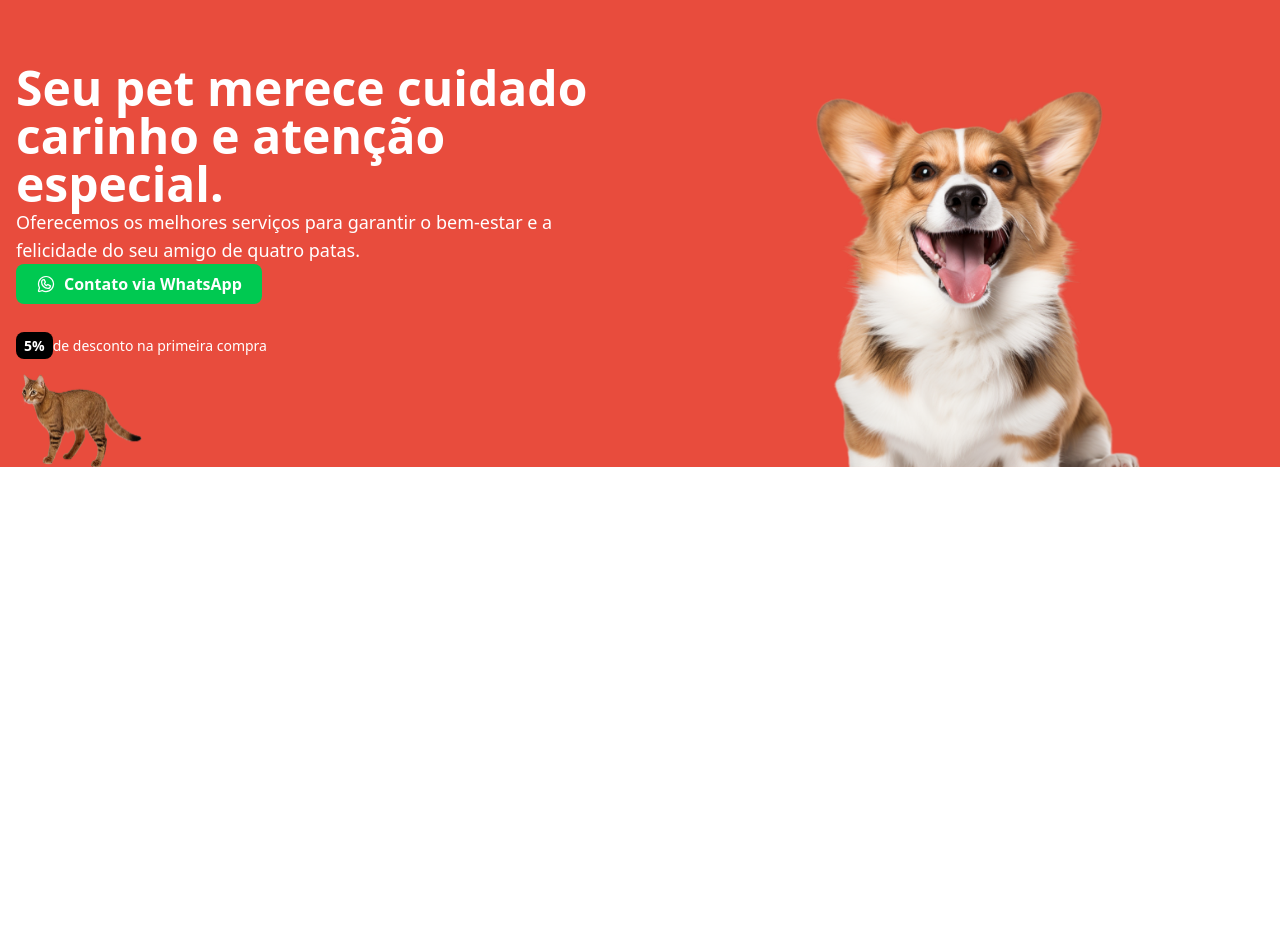
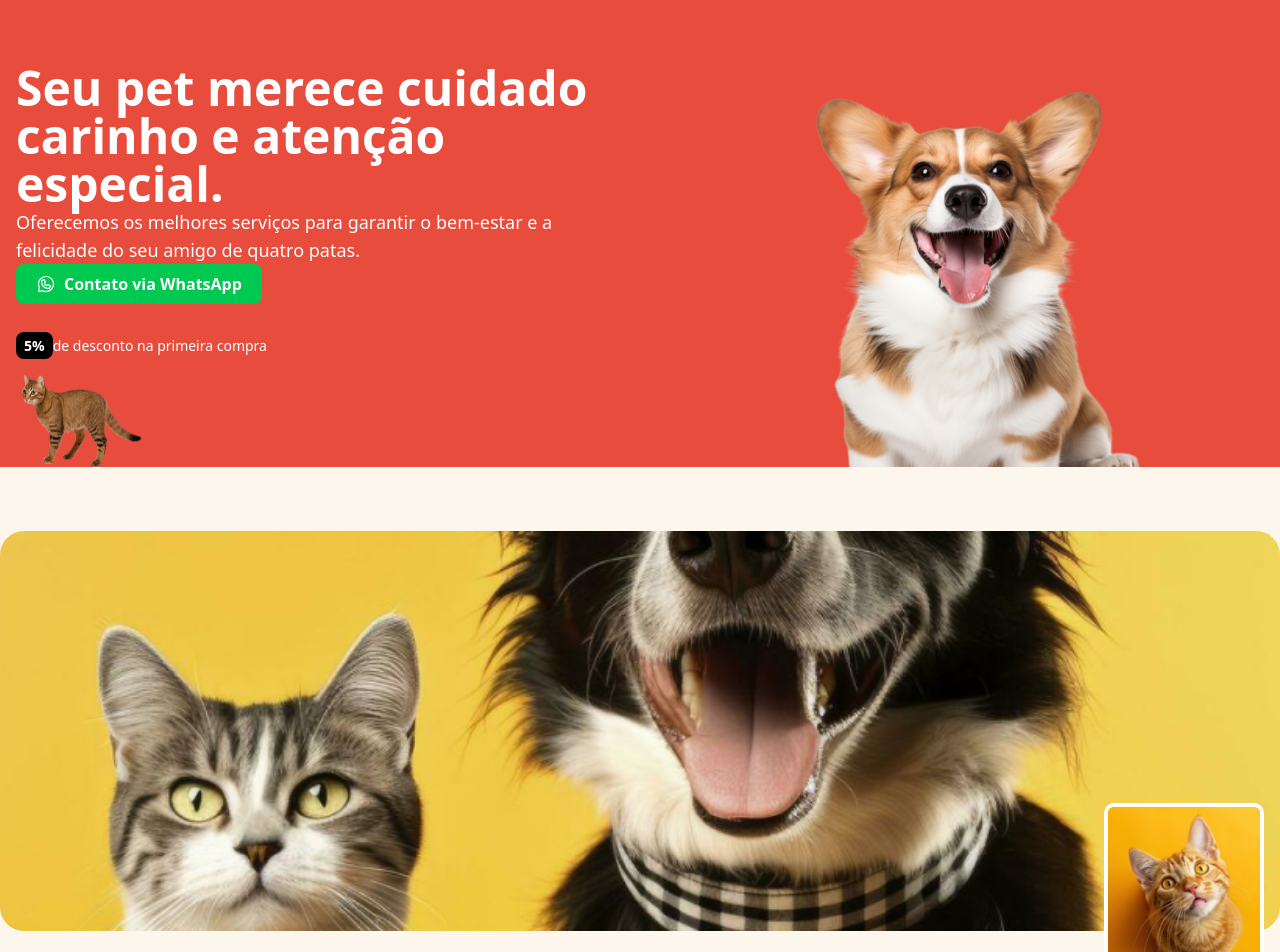
Before and after one commit to AdrianaRoza/curso_petdev, a Next.js app: page / in a window 1280 px wide. Shown: the top 952 px of the page. Before the commit the page ends 800 px from the top, so only its background shows below. Built offline with nearby package versions, Linux system fonts and the light colour scheme.

Commit message:
positioning of images in the About section

```diff
--- /dev/null
+++ b/src/app/_components/about.tsx
@@ -0,0 +1,45 @@
+import Image from "next/image"
+import about1Img from "../../../public/about-1.png"
+import about2Img from "../../../public/about-2.png"
+
+
+const About = () => {
+  return (
+    <section className="bg-[#FDF6ec] py-16">
+
+      <div className="container mx-auto grid-cols-1 lg:grid-cols-2
+        gap-12 items-center"
+      >
+
+        <div className="relative">
+          <div
+            className="relative w-full h-[400px] rounded-3xl overflow-hidden">
+            <Image
+              src={about1Img}
+              alt="Foto do dog e cat"
+              fill
+              quality={100}
+              className="object-cover hover:scale-110 duration-300"
+              priority
+            />
+          </div>
+
+          <div
+            className="absolute w-40 h-40 right-4 -bottom-8 border-4
+              overflow-hidden rounded-lg border-white">
+            <Image
+              src={about2Img}
+              alt="Foto docat"
+              fill
+              quality={100}
+              priority
+            />
+          </div>
+
+        </div>
+      </div>
+    </section>
+  )
+}
+
+export default About
--- a/src/app/page.tsx
+++ b/src/app/page.tsx
@@ -1,3 +1,4 @@
+import About from "./_components/about"
 import Hero from "./_components/hero"
 
 
@@ -5,6 +6,7 @@ const Home = () => {
   return(
     <main>
       <Hero />
+      <About/>
     </main>
   )
 }
```
